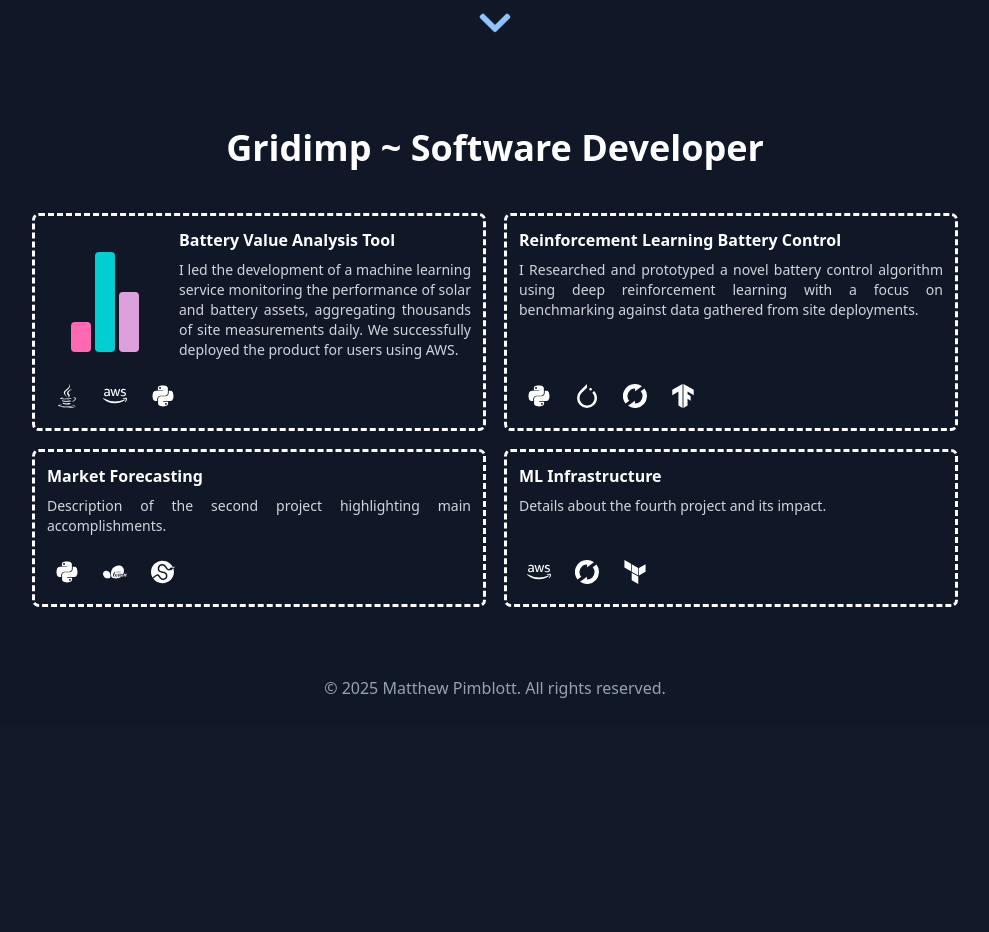
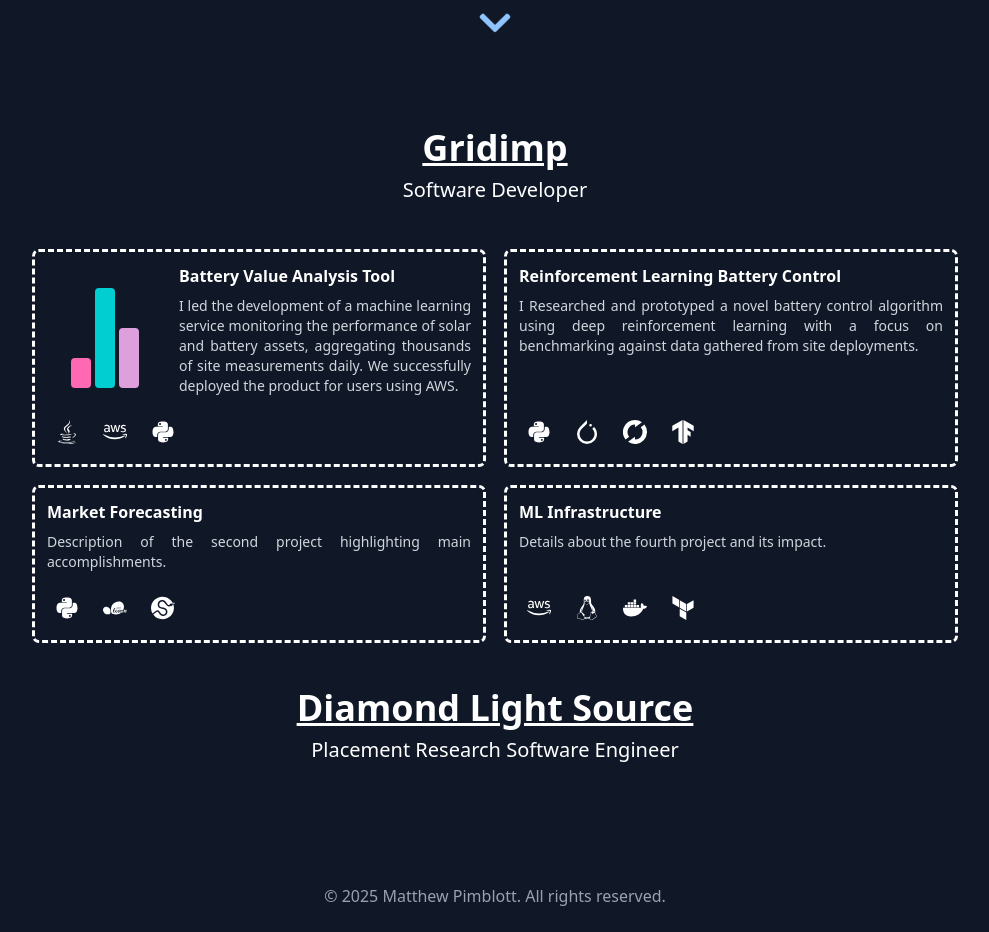
Before and after one commit to mpimblott/mpimblott.github.io, a React (Vite) app: page / in a window 1280 px wide. Shown: the part 720-1652 px from the top of the page, without its empty margins (145-1134 px from the left). Before the commit the page ends 1444 px from the top, so only its background shows below. Built offline with nearby package versions, Linux system fonts and the light colour scheme.

Commit message:
Add additional technologies, add diamond experience section

```diff
--- a/src/App.tsx
+++ b/src/App.tsx
@@ -1,7 +1,7 @@
 import { FaGithub, FaLinkedin, FaChevronDown } from 'react-icons/fa';
 import SkillsCarousel from "./components/skills_carousel";
-import ScrollTracker from "./components/scroll_tracker";
 import Gridimp from "./pages/gridimp";
+import Diamond from "./pages/diamond";
 
 function App() {
   return (
@@ -20,6 +20,7 @@ function App() {
       </section>
       <main className="flex flex-col items-center w-full px-4 mb-12">
         <Gridimp/>
+        <Diamond/>
       </main>
       <footer className="w-full py-6 mt-auto text-center text-gray-400">
         <p>&copy; {new Date().getFullYear()} Matthew Pimblott. All rights reserved.</p>
--- a/src/components/project_card.tsx
+++ b/src/components/project_card.tsx
@@ -1,7 +1,7 @@
 import React from 'react';
 import * as motion from "motion/react-client";
 import { IconType } from 'react-icons'
-import { FaAws, FaJava, FaPython } from "react-icons/fa";
+import { FaAws, FaDocker, FaJava, FaLinux, FaPython } from "react-icons/fa";
 import { SiMlflow, SiPytorch, SiScikitlearn, SiScipy, SiTensorflow, SiTerraform } from "react-icons/si";
 
 
@@ -44,6 +44,14 @@ export const Terraform: Technology = {
 
 export const TensorFlow: Technology = {
   name: "TensorFlow", icon: SiTensorflow
+}
+
+export const Linux: Technology = {
+  name: "Linux", icon: FaLinux
+}
+
+export const Docker: Technology = {
+  name: "Docker", icon: FaDocker
 }
 
 export interface Project {
--- a/src/pages/diamond.tsx
+++ b/src/pages/diamond.tsx
@@ -1,9 +1,12 @@
 import React from 'react';
+import Experience_section from "./experience_section";
 
+/**
+ * Experience profile section for Diamond Light Source work
+ */
 function Diamond(props) {
-  return (
-    <div></div>
-  );
+  return (<Experience_section title={"Diamond Light Source"} subtitle={"Placement Research Software Engineer"}
+                              children={<div></div>}/>);
 }
 
 export default Diamond;
--- a/src/pages/experience_section.tsx
+++ b/src/pages/experience_section.tsx
@@ -1,16 +1,21 @@
 import React from 'react';
 import * as motion from "motion/react-client";
 
-function ExperienceSection({title, children}: { title: string, children: React.ReactNode }) {
+function ExperienceSection({title, subtitle, children}: {
+  title: string,
+  subtitle?: string,
+  children: React.ReactNode
+}) {
   return (
     <>
       <motion.div
         initial={{x: -100, opacity: 0}}
         whileInView={{x: 0, opacity: 1}}
         transition={{type: "spring", stiffness: 100, damping: 20}}
-        className="text-4xl font-bold mt-12 mb-12"
+        className="text-4xl font-bold mt-12 mb-12 text-center"
       >
-        {title}
+        <u>{title}</u>
+        {subtitle && <div className="text-xl font-normal mt-2">{subtitle}</div>}
       </motion.div>
       {children}
     </>
--- a/src/pages/gridimp.tsx
+++ b/src/pages/gridimp.tsx
@@ -1,6 +1,6 @@
 import React from 'react';
 import ProjectCard, {
-  Aws, Java, MlFlow, Project, Python, Pytorch, ScikitLearn, SciPy, TensorFlow, Terraform
+  Aws, Docker, Java, Linux, MlFlow, Project, Python, Pytorch, ScikitLearn, SciPy, TensorFlow, Terraform
 } from "../components/project_card";
 import BarChart from "../components/bar_chart";
 import Experience_section from "./experience_section";
@@ -28,13 +28,15 @@ const projects: Project[] = [{
 }, {
   title: "ML Infrastructure",
   description: "Details about the fourth project and its impact.",
-  technologies: [Aws, MlFlow, Terraform],
+  technologies: [Aws, Linux, Docker, Terraform],
   link: "#"
 }];
 
-
+/**
+ * Experience profile section for Gridimp work
+ */
 function Gridimp(props) {
-  return (<Experience_section title={"Gridimp ~ Software Developer"} children={<>
+  return (<Experience_section title={"Gridimp"} subtitle={"Software Developer"} children={<>
       <div className="grid grid-cols-1 md:grid-cols-2 lg:grid-cols-2 gap-6">
         {projects.map((project, index) => (
           <ProjectCard key={project.title} project={project} index={index} children={project.children}/> // @ts-ignore
```
